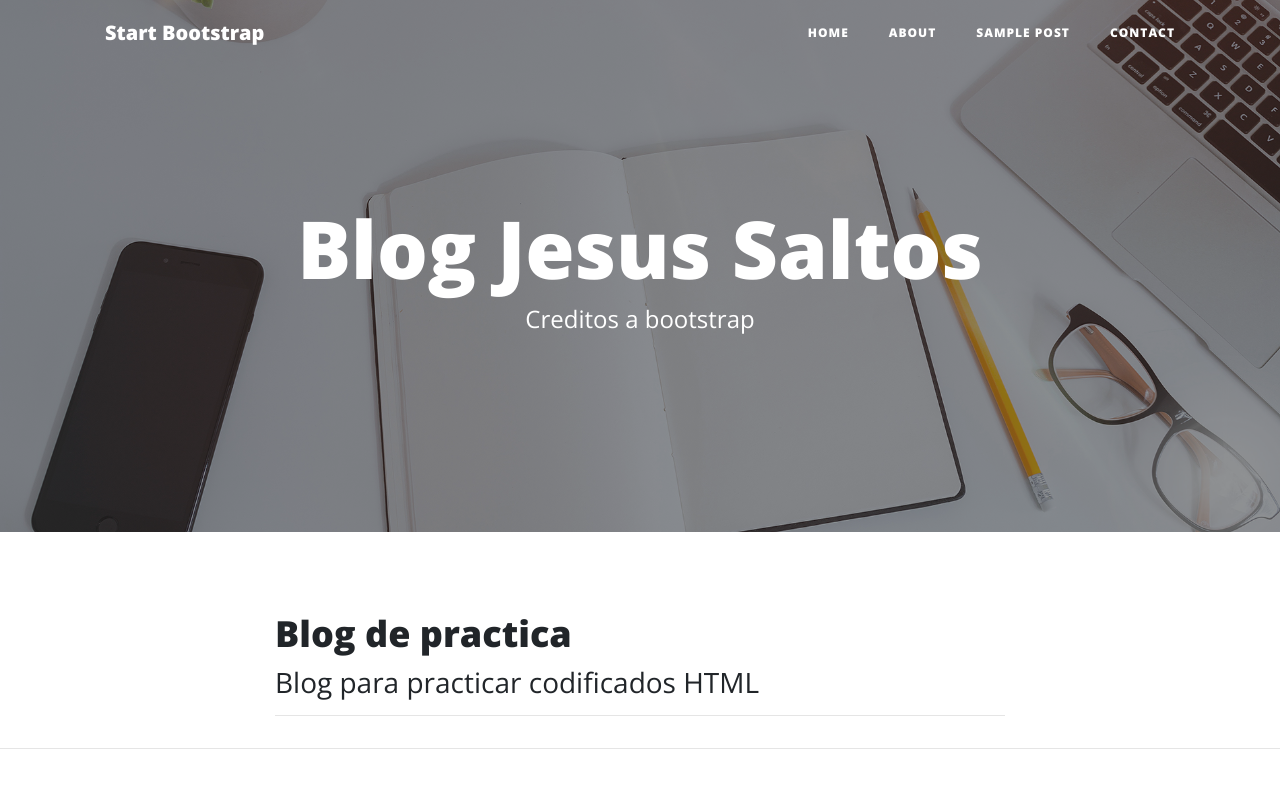
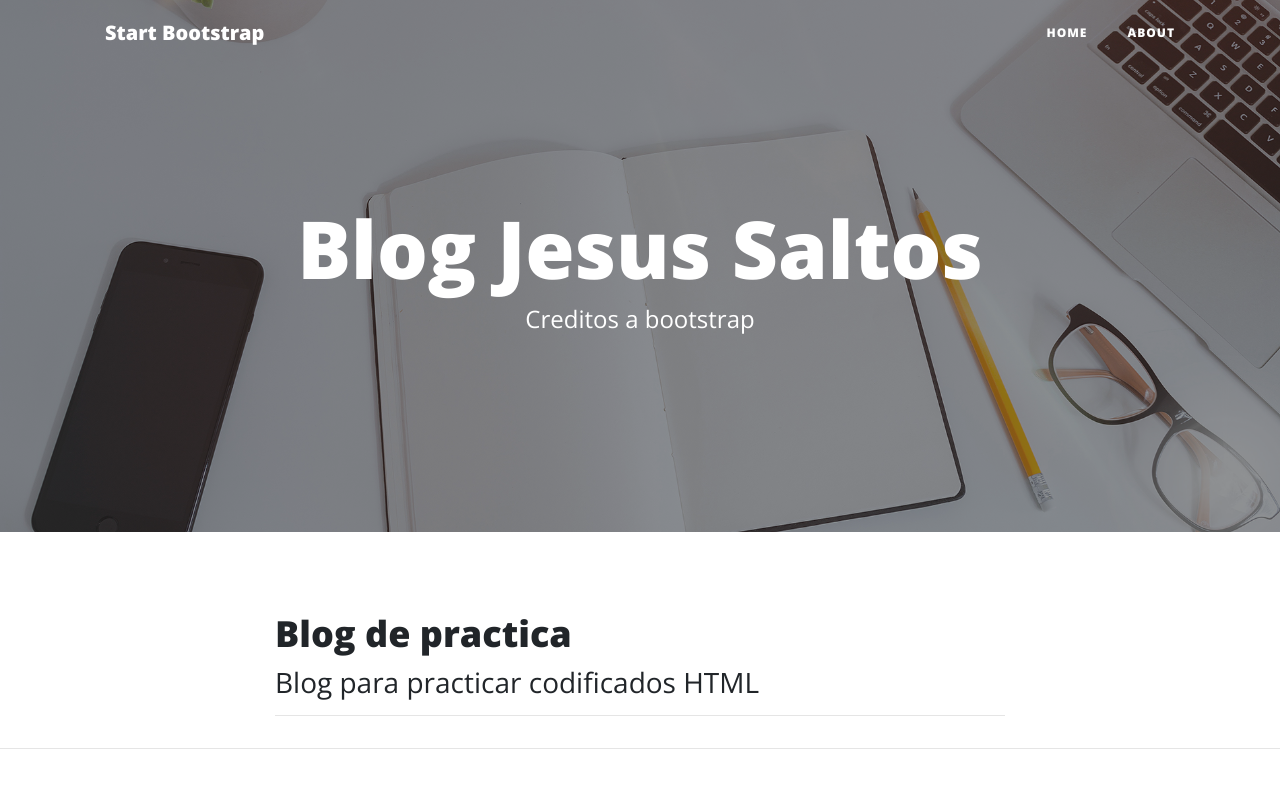
Before and after one commit to Jesaltstudio/tarea-por-un-punto, a website: page index.html in a window 1280 px wide. Shown: the top 800 px of the page. Drawn offline with nearby package versions, Linux system fonts and the light colour scheme.

Commit message:
Update index.html

```diff
--- a/index.html
+++ b/index.html
@@ -41,11 +41,6 @@
           <li class="nav-item">
             <a class="nav-link" href="about.html">About</a>
           </li>
-          <li class="nav-item">
-            <a class="nav-link" href="post.html">Sample Post</a>
-          </li>
-          <li class="nav-item">
-            <a class="nav-link" href="contact.html">Contact</a>
           </li>
         </ul>
       </div>
```
